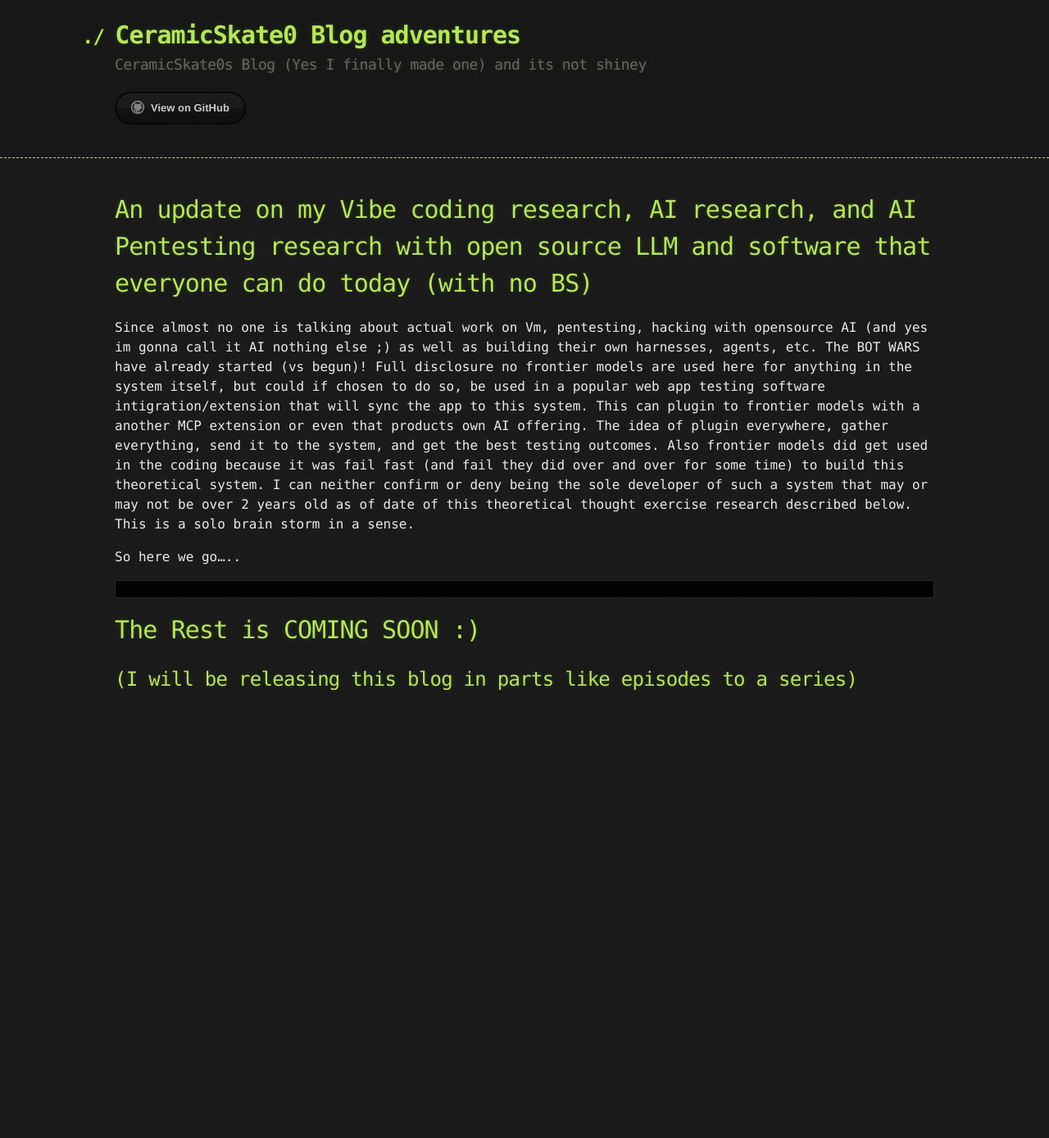
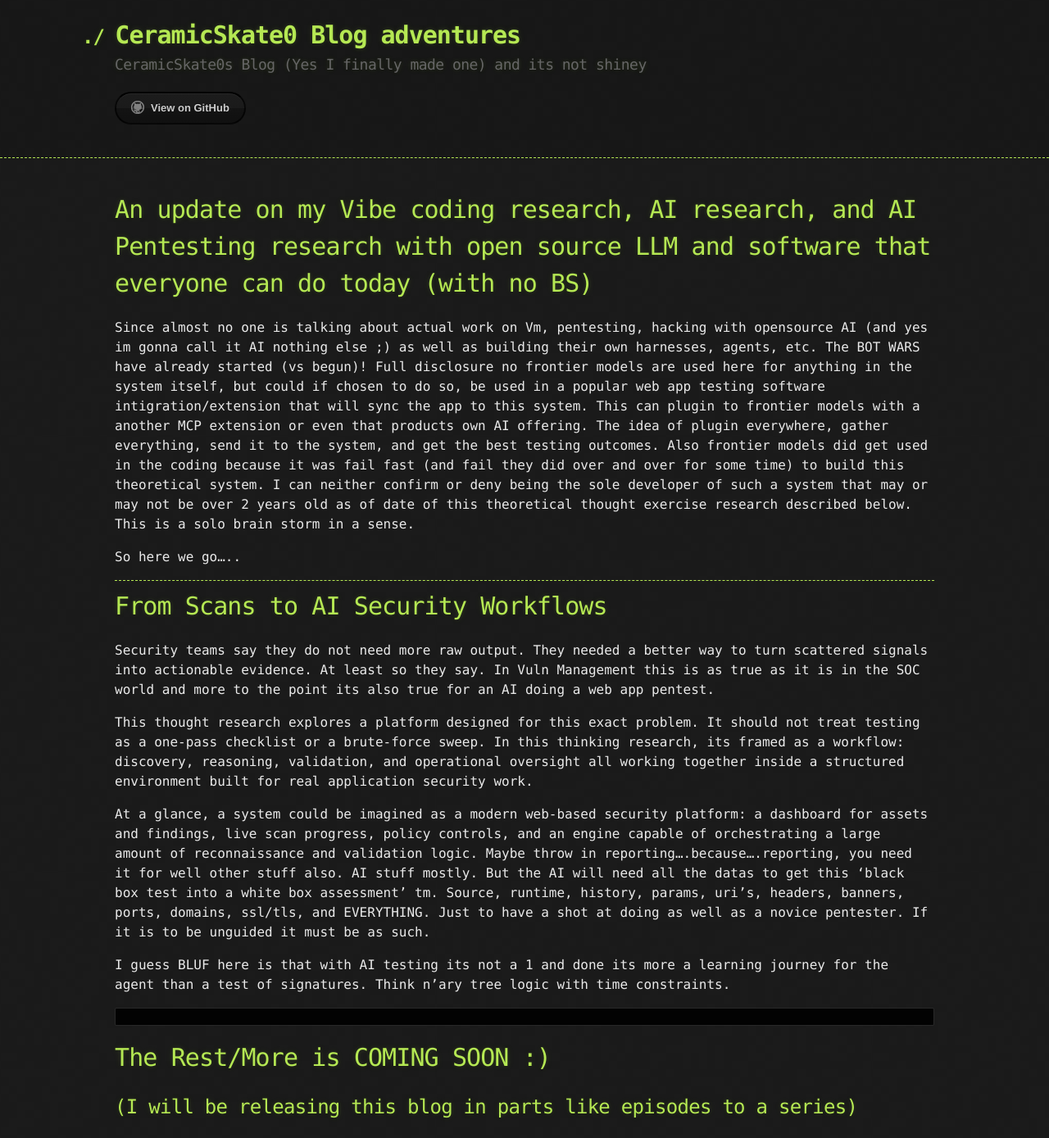
Before and after one commit to ceramicskate0/ceramicskate0.github.io, a Jekyll site: the page built from AI_VM_APPSEC_RESEARCH.md, in a window 1280 px wide. Shown: the whole page at 82% size. Built offline with Jekyll 4.4.1, drawn with Linux system fonts in a browser that asks for light colours; our own code applies the rules of GitHub Pages for plain Markdown files; before the commit the page ends 900 px from its top, so only the background shows below that.

Commit message:
Update AI_VM_APPSEC_RESEARCH.md

````diff
--- a/AI_VM_APPSEC_RESEARCH.md
+++ b/AI_VM_APPSEC_RESEARCH.md
@@ -6,7 +6,20 @@ Also frontier models did get used in the coding because it was fail fast (and fa
 
 So here we go.....
 
+----------------------------------------------------------------
+# From Scans to AI Security Workflows
+
+Security teams say they do not need more raw output. They needed a better way to turn scattered signals into actionable evidence. At least so they say. In Vuln Management this is as true as it is in the SOC world and more to the point its also true for an AI doing a web app pentest.
+
+This thought research explores a platform designed for this exact problem. It should not treat testing as a one-pass checklist or a brute-force sweep.
+In this thinking research, its framed as a workflow: discovery, reasoning, validation, and operational oversight all working together inside a structured environment built for real application security work.
+
+At a glance, a system could be imagined as a modern web-based security platform: a dashboard for assets and findings, live scan progress, policy controls, and an engine capable of orchestrating a large amount of reconnaissance and validation logic. Maybe throw in reporting....because....reporting, you need it for well other stuff also. AI stuff mostly. But the AI will need all the datas to get this 'black box test into a white box assessment' tm. Source, runtime, history, params, uri's, headers, banners, ports, domains, ssl/tls, and EVERYTHING. Just to have a shot at doing as well as a novice pentester. If it is to be unguided it must be as such.
+
+I guess BLUF here is that with AI testing its not a 1 and done its more a learning journey for the agent than a test of signatures.
+Think n'ary tree logic with time constraints.
+
 ```
 ```
-# The Rest is COMING SOON :)
+# The Rest/More is COMING SOON :)
 ## (I will be releasing this blog in parts like episodes to a series)
````
